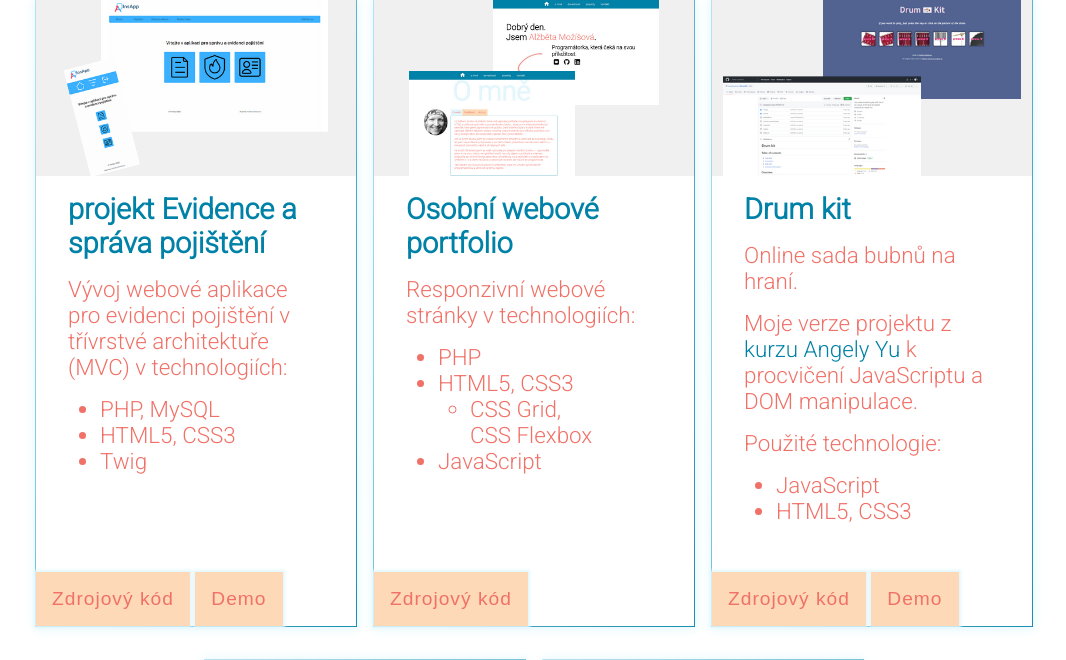
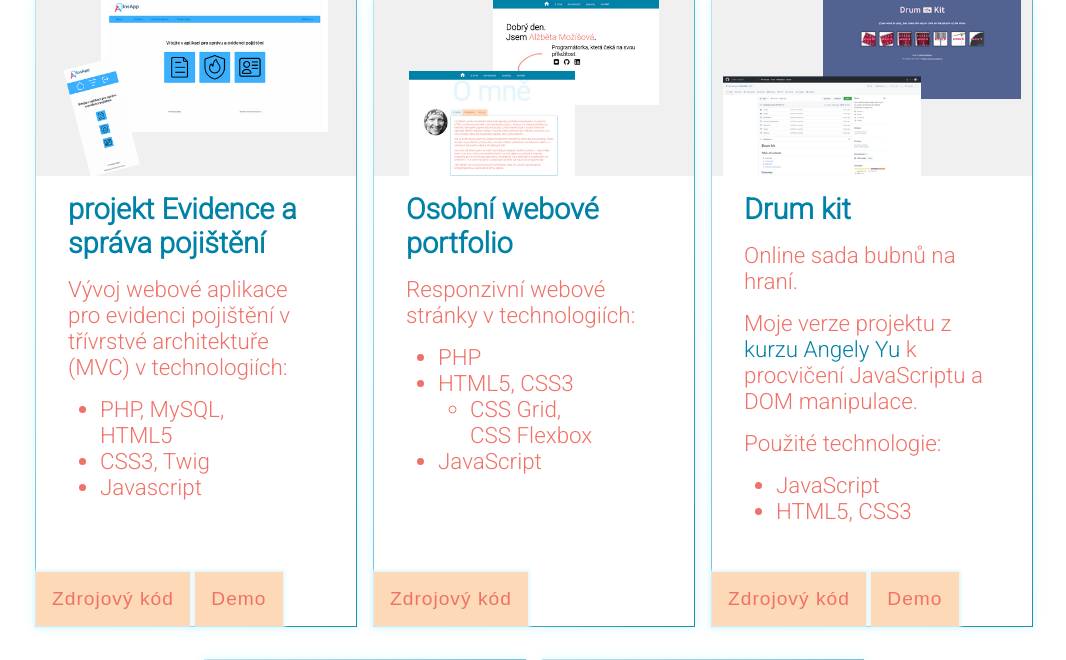
Before and after one commit to amozisova/portfolio, a PHP site: page / in a window 1280 px wide. Shown: the part 3008-3668 px from the top of the page, without its empty margins (106-1172 px from the left). Run offline with PHP 8.4, Linux system fonts and the light colour scheme.

Commit message:
updated links in index.php

```diff
--- a/index.php
+++ b/index.php
@@ -188,15 +188,15 @@ require_once 'email.php';
                             <h4>projekt Evidence a správa pojištění</h4>
                             <p>Vývoj webové aplikace pro evidenci pojištění v třívrstvé architektuře (MVC) v technologiích:</p>
                             <ul>
-                                <li>PHP, MySQL</li>
-                                <li>HTML5, CSS3</li>
-                                <li>Twig</li>
+                                <li>PHP, MySQL, HTML5</li>
+                                <li>CSS3, Twig</li>
+                                <li>Javascript</li>
                             </ul>
                         </div>
                     </div>
                     <div class="project-buttons">
-                        <button class="tab-button">Zdrojový kód</button>
-                        <button class="tab-button">Demo</button>
+                    <a href="https://github.com/amozisova/ins_app" target="_blank"><button class="tab-button">Zdrojový kód</button></a>
+                    <a href="https://insapp.mozisa.eu" target="_blank"><button class="tab-button">Demo</button></a>
                     </div>
                 </article>
 
```
